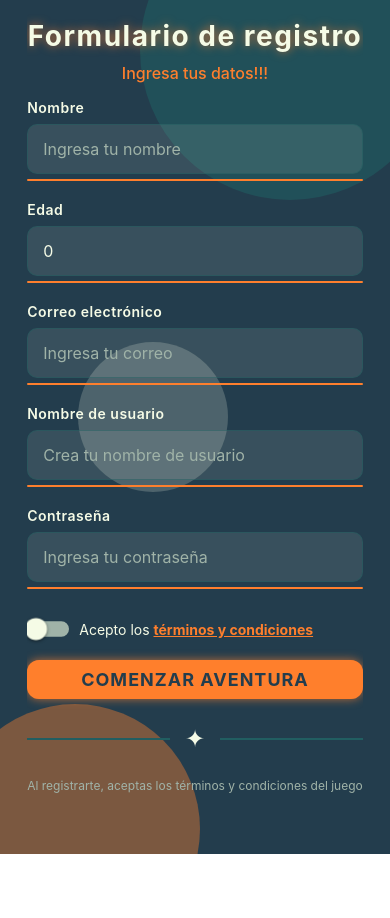
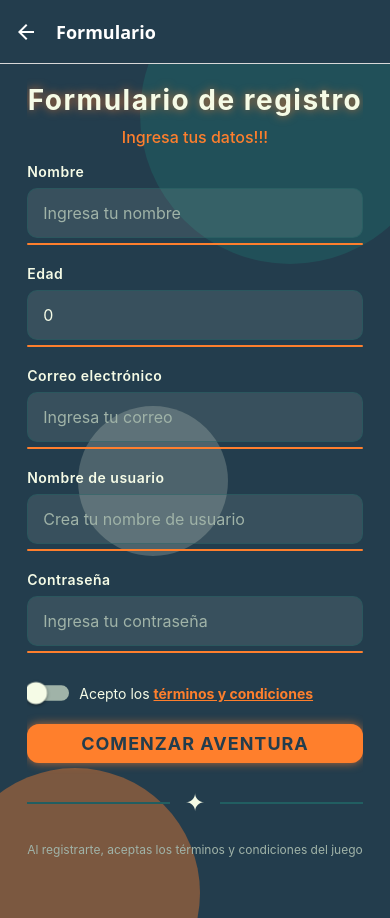
Before and after one commit to GersonTeranGT/movilesIIproyecto, a React Native app: screen /Formulario in a window 390 px wide. Before the commit the page ends 854 px from the top, so only its background shows below. Built offline with nearby package versions, Linux system fonts and the light colour scheme.

Commit message:
ultima correccion pequeña de estilos

```diff
--- a/navigations/MainNavigator.tsx
+++ b/navigations/MainNavigator.tsx
@@ -29,8 +29,8 @@ function MyStack() {
             }}
         >
             <Stack.Screen name="Welcome" component={WelcomeScreen} options={{ headerShown: false }} />
-            <Stack.Screen name="Formulario" component={FormScreen} options={{ headerShown: false }} />
-            <Stack.Screen name="Login" component={LoginScreen} options={{ headerShown: false }} />
+            <Stack.Screen name="Formulario" component={FormScreen} />
+            <Stack.Screen name="Login" component={LoginScreen} />
             <Stack.Screen name="Tab" component={MyTab} options={{ headerShown: false }} />
         </Stack.Navigator>
     )
```
